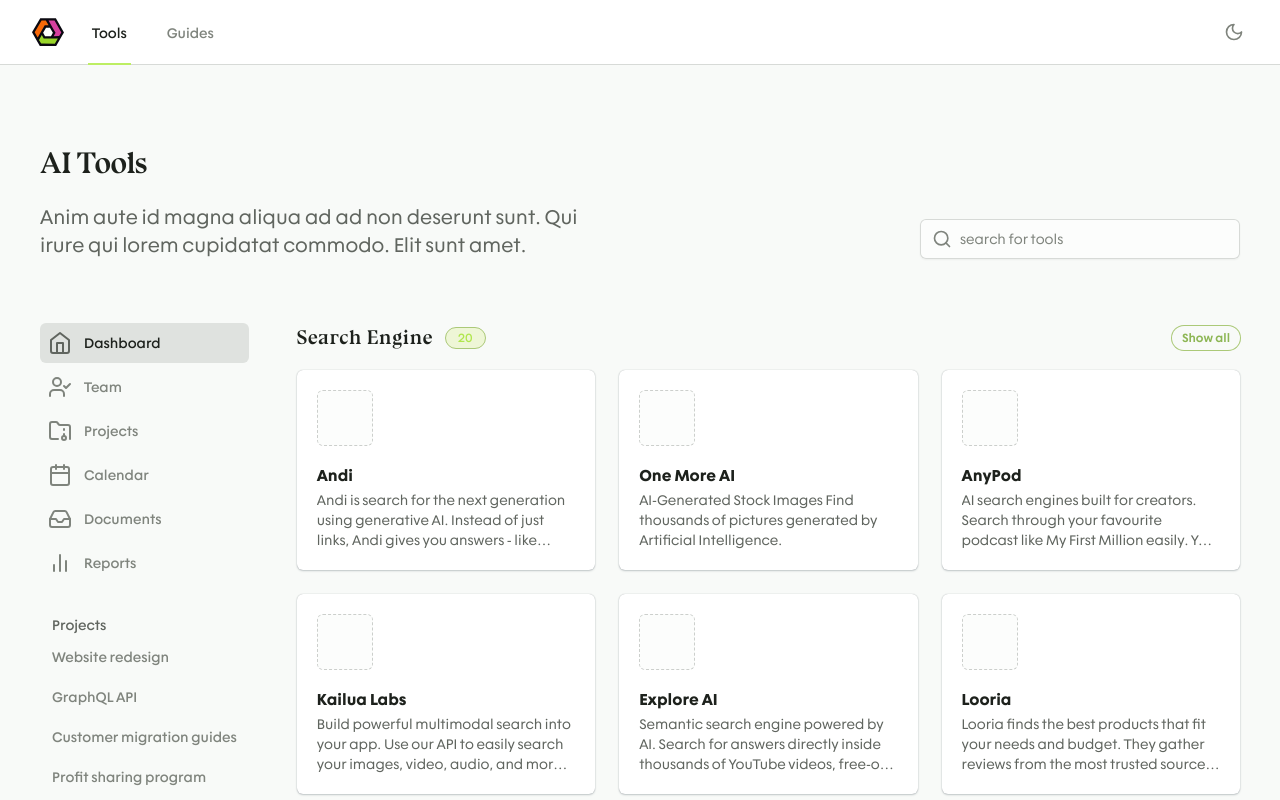
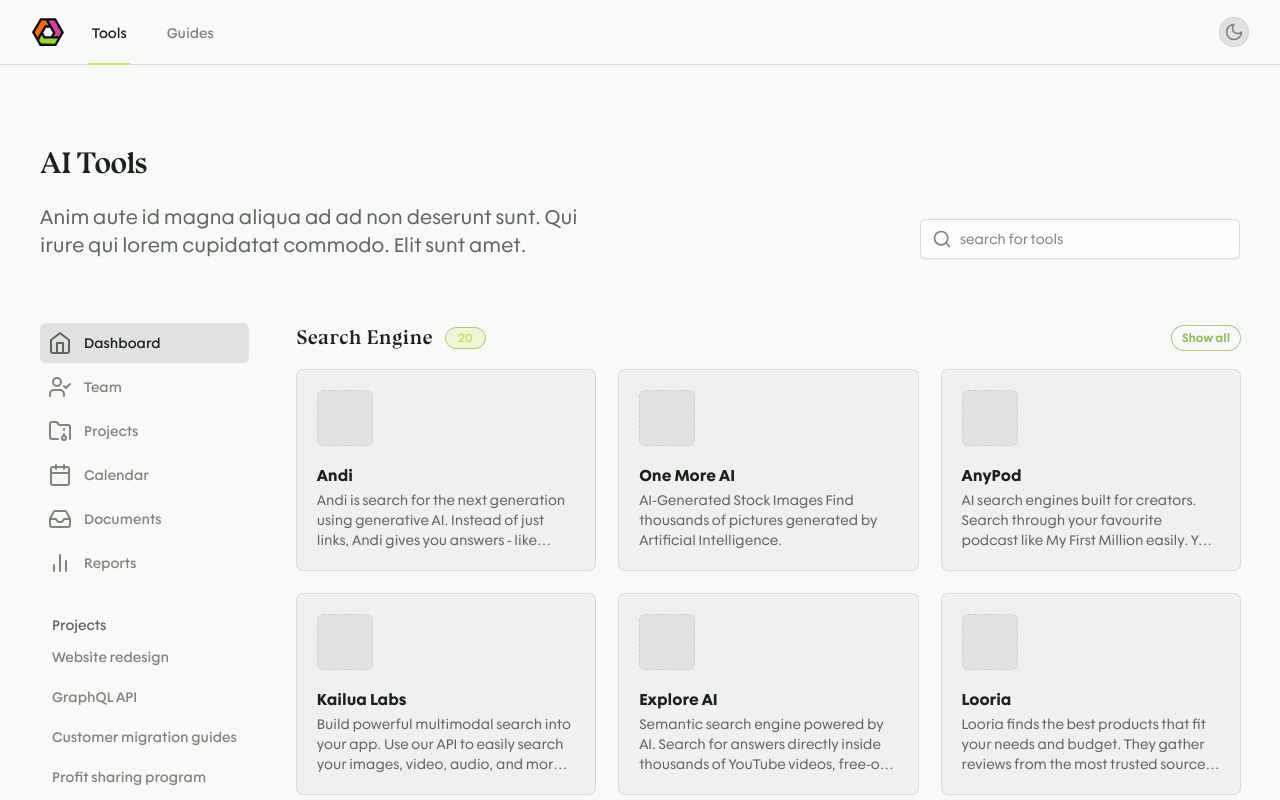
Before and after one commit to creight-dev/aican.fyi-layout-exploration, a Next.js app: page / in a window 1280 px wide. Shown: the top 800 px of the page. Built offline with nearby package versions, Linux system fonts and the light colour scheme.

Commit message:
refactor: progress on colors

```diff
--- a/components/layout/header.tsx
+++ b/components/layout/header.tsx
@@ -172,7 +172,7 @@
 
 const Header = ({}: HeaderProps) => {
   return (
-    <nav className="border-b border-neutral-6 bg-white dark:border-neutralDark-6 dark:bg-neutralDark-2">
+    <nav className="border-b border-neutral-6 bg-neutral-2 dark:border-neutralDark-6 dark:bg-neutralDark-2">
       <div className="mx-auto max-w-7xl px-4 sm:px-6 lg:px-8">
         <div className="flex h-16 justify-between">
           <div className="flex">
--- a/components/resource.tsx
+++ b/components/resource.tsx
@@ -7,9 +7,9 @@
 
 const Resource = ({ name, description }: ResourceProps) => {
   return (
-    <div className="rounded-md bg-white p-5 shadow-1 ring-1 ring-transparent dark:bg-neutralDark-2 dark:shadow-none dark:ring-neutralDark-6">
+    <div className="rounded-md bg-neutral-3 p-5 ring-1 ring-neutral-6 dark:bg-neutralDark-3 dark:ring-neutralDark-6">
       <div className="flex h-full flex-col gap-y-5">
-        <div className="h-8 w-8 rounded-md border border-dashed border-neutral-7 bg-neutral-1 dark:border-neutralDark-7 dark:bg-neutralDark-3 lg:h-14 lg:w-14"></div>
+        <div className="h-8 w-8 rounded-md border border-dashed border-neutral-7 bg-neutral-5 dark:border-neutralDark-7 dark:bg-neutralDark-5 lg:h-14 lg:w-14"></div>
         <div className="space-y-1">
           <h2 className="text-base font-bold leading-tight">{name}</h2>{' '}
           <p className="line-clamp-3 text-sm text-neutral-11 dark:text-neutralDark-11">{description}</p>
--- a/components/theme-toggle.tsx
+++ b/components/theme-toggle.tsx
@@ -15,8 +15,8 @@
           setTheme(theme === 'light' ? 'dark' : 'light')
         }}
         type="button"
-        className="rounded-full bg-white p-1 text-neutral-10 hover:text-neutral-12 focus:outline-none
-                dark:bg-neutralDark-5 dark:text-neutralDark-10 dark:ring-1 dark:ring-neutralDark-7 dark:hover:text-neutralDark-12 dark:hover:ring-neutralDark-8"
+        className="rounded-full bg-neutral-5 p-1 text-neutral-10 ring-1 ring-neutral-7
+                hover:text-neutral-12 hover:ring-neutral-8 focus:outline-none dark:bg-neutralDark-5 dark:text-neutralDark-10 dark:ring-neutralDark-7 dark:hover:text-neutralDark-12 dark:hover:ring-neutralDark-8"
       >
         <span className="sr-only">View notifications</span>
         <SunIcon className="hidden h-5 w-5 dark:block" aria-hidden="true" />
--- a/package.json
+++ b/package.json
@@ -9,6 +9,7 @@
     "lint": "next lint"
   },
   "dependencies": {
+    "@prisma/client": "^4.12.0",
     "@radix-ui/colors": "^0.1.8",
     "@types/node": "18.15.11",
     "@types/react": "18.0.33",
@@ -22,6 +23,7 @@
     "next": "13.3.0",
     "next-themes": "^0.2.1",
     "postcss": "8.4.21",
+    "prisma": "^4.12.0",
     "react": "18.2.0",
     "react-dom": "18.2.0",
     "tailwindcss": "3.3.1",
```
Also changed, not shown: 1 other file (tests, documents, lock files or other folders).
